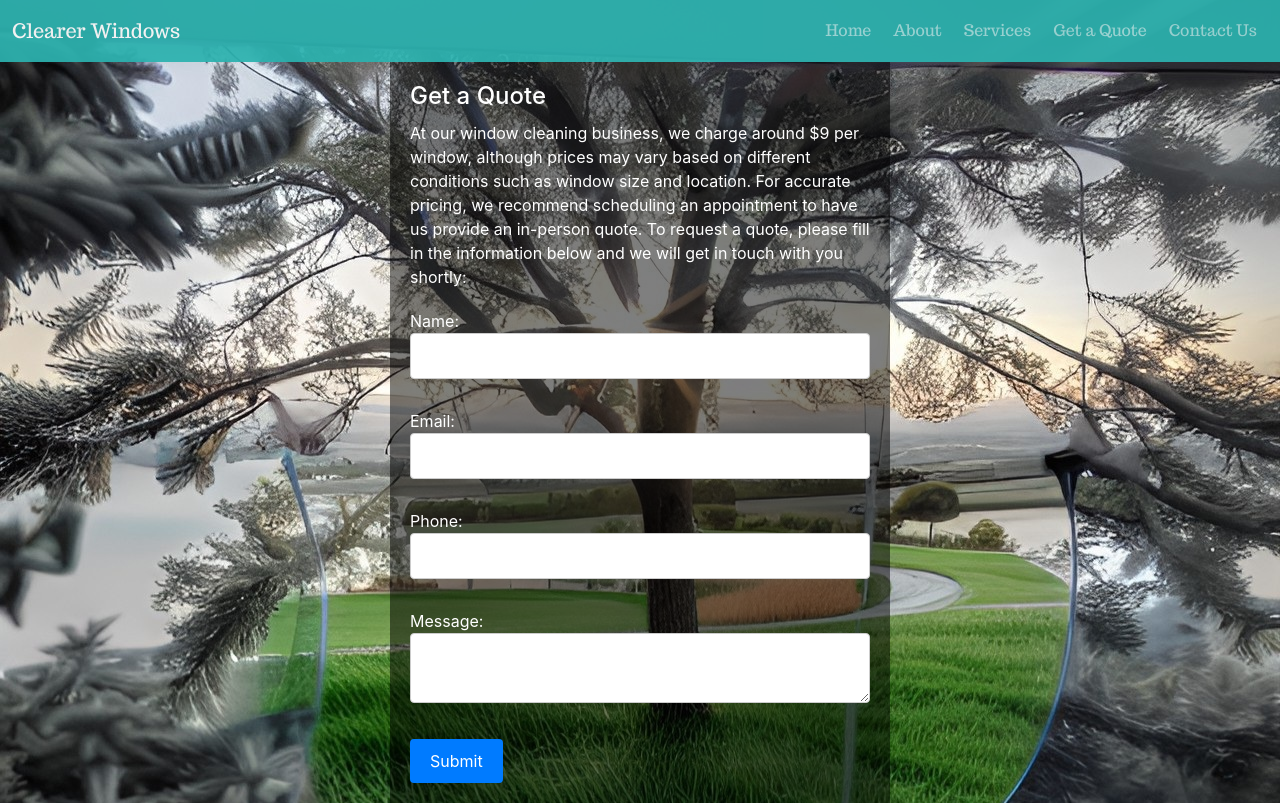
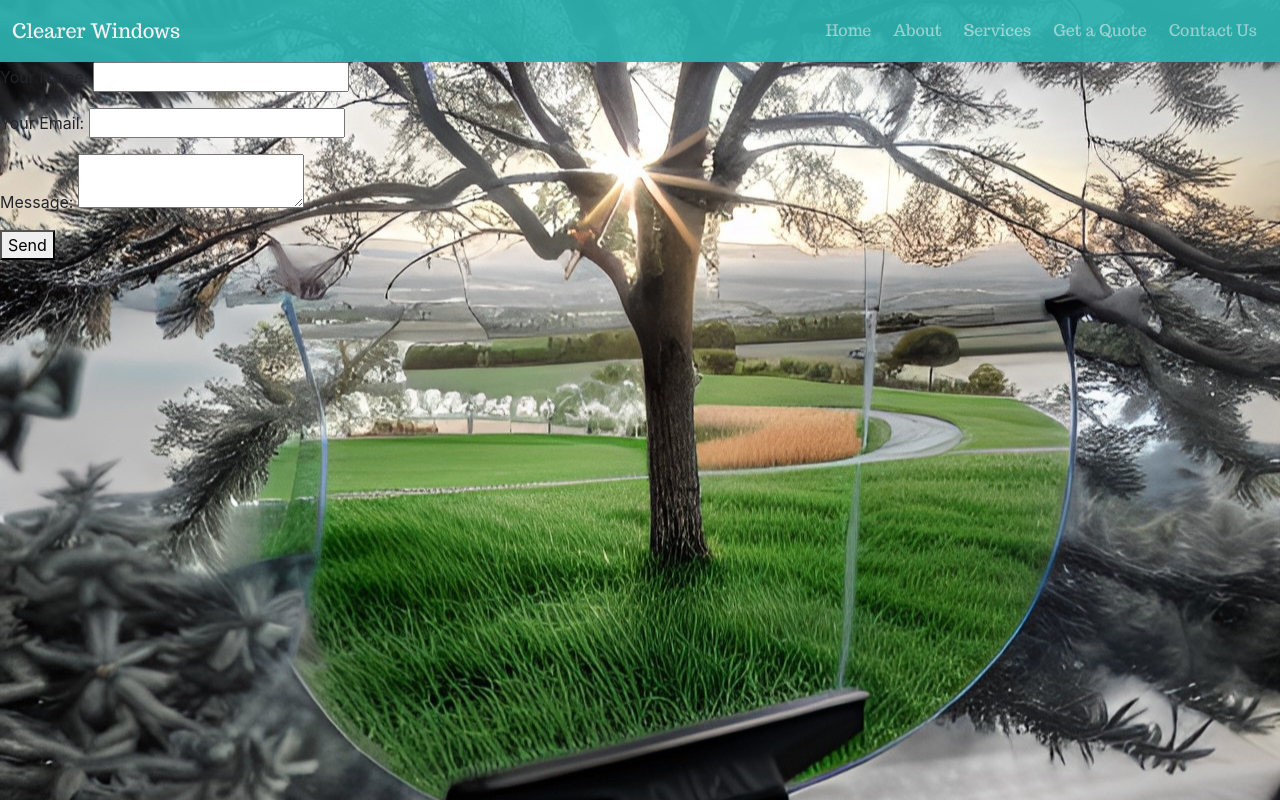
Before and after one commit to badlychadly/clearer-windows, a React (Create React App) app: page /get-a-quote in a window 1280 px wide. Built offline with nearby package versions, Linux system fonts and the light colour scheme.

Commit message:
test form

```diff
--- a/src/pages/GetAQuote.js
+++ b/src/pages/GetAQuote.js
@@ -1,54 +1,119 @@
 import React, { useState } from 'react';
 import '../getaquote.css';
 
+
+const encode = (data) => {
+    return Object.keys(data)
+        .map(key => encodeURIComponent(key) + "=" + encodeURIComponent(data[key]))
+        .join("&");
+  }
+
+
+
+
+
+
   const GetAQuote = () => {
-  const [formData, setFormData] = useState({
-    name: '',
-    email: '',
-    phone: '',
-    message: ''
-  });
+    const [formData, setFormData] = useState({ name: '', email: '', message: '' });
+
+    const handleSubmit = (e) => {
+      e.preventDefault();
+      fetch('/', {
+        method: 'POST',
+        headers: { 'Content-Type': 'application/x-www-form-urlencoded' },
+        body: encode({ 'form-name': 'contact', ...formData })
+      })
+        .then(() => alert('Success!'))
+        .catch((error) => alert(error));
+    };
 
     const handleChange = (e) => {
       setFormData({ ...formData, [e.target.name]: e.target.value });
     };
 
-  const handleSubmit = (e) => {
-    e.preventDefault();
-    // Handle form submission
-    alert('Thank you for submitting your request! We will get back to you shortly.');
-  };
+    const { name, email, message } = formData;
 
     return (
-    <div className="get-a-quote">
-      <h2>Get a Quote</h2>
-      <p>At our window cleaning business, we charge around $9 per window, although prices may vary based on different conditions such as window size and location. For accurate pricing, we recommend scheduling an appointment to have us provide an in-person quote. To request a quote, please fill in the information below and we will get in touch with you shortly:</p>
-      <form onSubmit={handleSubmit} name="contact" netlify>
-        <input type="hidden" name="form-name" value="contact" />
+      <form onSubmit={handleSubmit}>
+        <p>
           <label>
-          Name: <br />
-          <input type="text" name="name" value={formData.name} onChange={handleChange} required />
+            Your Name: <input type="text" name="name" value={name} onChange={handleChange} />
           </label>
-        <br />
+        </p>
+        <p>
           <label>
-          Email: <br />
-          <input type="email" name="email" value={formData.email} onChange={handleChange} required />
+            Your Email: <input type="email" name="email" value={email} onChange={handleChange} />
           </label>
-        <br />
+        </p>
+        <p>
           <label>
-          Phone: <br />
-          <input type="tel" name="phone" value={formData.phone} onChange={handleChange} required />
+            Message: <textarea name="message" value={message} onChange={handleChange} />
           </label>
-        <br />
-        <label>
-          Message: <br />
-          <textarea name="message" value={formData.message} onChange={handleChange} required></textarea>
-        </label>
-        <br />
-        <button type="submit">Submit</button>
+        </p>
+        <p>
+          <button type="submit">Send</button>
+        </p>
       </form>
-    </div>
     );
   };
 
+
+
+
+
+
+
+
+
+
+// const GetAQuote = () => {
+//   const [formData, setFormData] = useState({
+//     name: '',
+//     email: '',
+//     phone: '',
+//     message: ''
+//   });
+
+//   const handleChange = (e) => {
+//     setFormData({ ...formData, [e.target.name]: e.target.value });
+//   };
+
+//   const handleSubmit = (e) => {
+//     e.preventDefault();
+//     // Handle form submission
+//     alert('Thank you for submitting your request! We will get back to you shortly.');
+//   };
+
+//   return (
+//     <div className="get-a-quote">
+//       <h2>Get a Quote</h2>
+//       <p>At our window cleaning business, we charge around $9 per window, although prices may vary based on different conditions such as window size and location. For accurate pricing, we recommend scheduling an appointment to have us provide an in-person quote. To request a quote, please fill in the information below and we will get in touch with you shortly:</p>
+//       <form onSubmit={handleSubmit} name="contact" netlify="true">
+//         <input type="hidden" name="form-name" value="contact" />
+//         <label>
+//           Name: <br />
+//           <input type="text" name="name" value={formData.name} onChange={handleChange} required />
+//         </label>
+//         <br />
+//         <label>
+//           Email: <br />
+//           <input type="email" name="email" value={formData.email} onChange={handleChange} required />
+//         </label>
+//         <br />
+//         <label>
+//           Phone: <br />
+//           <input type="tel" name="phone" value={formData.phone} onChange={handleChange} required />
+//         </label>
+//         <br />
+//         <label>
+//           Message: <br />
+//           <textarea name="message" value={formData.message} onChange={handleChange} required></textarea>
+//         </label>
+//         <br />
+//         <button type="submit">Submit</button>
+//       </form>
+//     </div>
+//   );
+// };
+
 export default GetAQuote;
```
Lines whose indentation alone changed are shown as unchanged.
